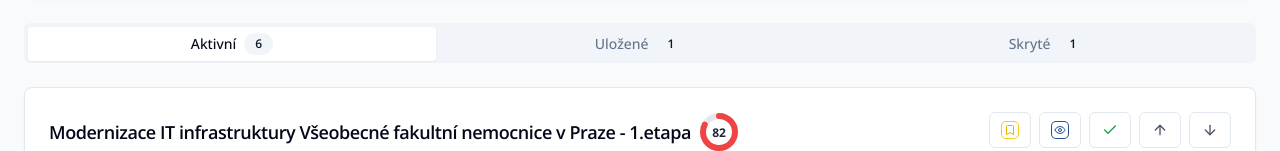
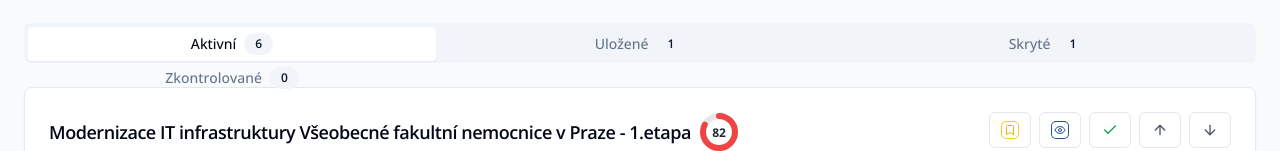
Before and after one commit to skupina-onebond/verejne-priority-kompas, a React (Vite) app: page /seznam in a window 1280 px wide. Shown: the part 187-338 px from the top of the page. Built offline with nearby package versions, Linux system fonts and the light colour scheme.

Commit message:
Update seznam.tsx

```diff
--- a/src/pages/seznam.tsx
+++ b/src/pages/seznam.tsx
@@ -80,6 +80,10 @@ const ContractListPage = () => {
     filteredContracts.filter(c => c.status === 'hidden')
   );
 
+  const completedContracts = sortContracts(
+    filteredContracts.filter(c => c.status === 'completed')
+  );
+
   return (
     <div className="min-h-screen bg-gray-50" style={{ fontFamily: 'Open Sans, sans-serif' }}>
       <div className="container mx-auto p-6 relative">
@@ -109,6 +113,11 @@ const ContractListPage = () => {
               Skryté
               <Badge variant="secondary">{hiddenContracts.length}</Badge>
             </TabsTrigger>
+            <TabsTrigger value="completed" className="flex items-center gap-2">
+              Zkontrolované
+              <Badge variant="secondary">{completedContracts.length}</Badge>
+            </TabsTrigger>
+
           </TabsList>
 
           <TabsContent value="active" className="space-y-4">
@@ -167,6 +176,25 @@ const ContractListPage = () => {
               </Card>
             )}
           </TabsContent>
+
+          <TabsContent value="completed" className="space-y-4">
+            {completedContracts.map(contract => (
+              <PublicContractCard
+                key={contract.id}
+                contract={contract}
+                onStatusChange={updateContractStatus}
+                onMove={moveContract}
+                onDeepSearch={handleDeepSearch}
+              />
+            ))}
+            {completedContracts.length === 0 && (
+              <Card>
+                <CardContent className="p-8 text-center">
+                  <p className="text-gray-500">Žádné zkontrolované zakázky</p>
+                </CardContent>
+              </Card>
+            )}
+</TabsContent>
         </Tabs>
       </div>
     </div>
```
